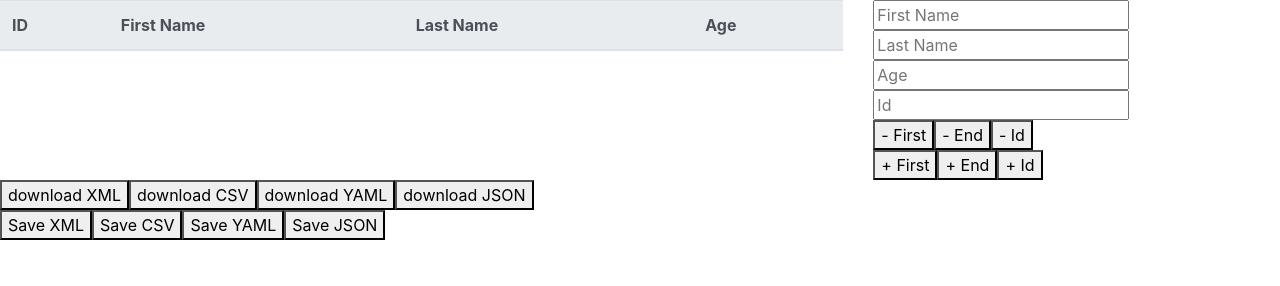
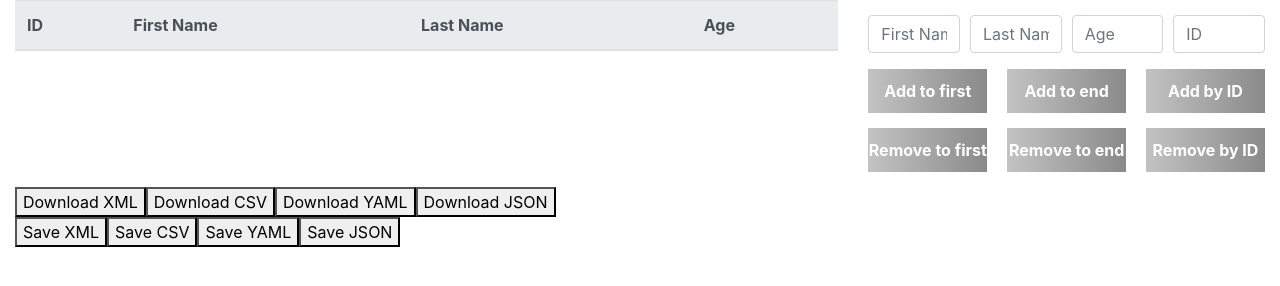
Before and after one commit to hnamazli/database-table, a website built with webpack: page src/index.html in a window 1280 px wide. Built offline with nearby package versions, Linux system fonts and the light colour scheme.

Commit message:
updated View

```diff
--- a/src/Controller.js
+++ b/src/Controller.js
@@ -33,7 +33,7 @@ class Controller {
             this.personAddtoEnd(firstName, lastName, age);
         }
 
-        if (action === 'byid') {
+        if (action === 'byId') {
             this.personAddById(firstName, lastName, age, id);
         }
 
--- a/src/View.js
+++ b/src/View.js
@@ -8,17 +8,20 @@ class View {
     }
 
     init = () => {
-        const wrapper = document.createElement('div');
-        wrapper.classList.add('wrapper');
+        const wrapper = this.createDiv(['wrapper', 'container-fluid']);
+        const wrapperTop = this.createDiv(['wrapper__top', 'row']);
+        const topTable = this.createDiv(['top__table-wrapper', 'col-8']);
+        const topController = this.createDiv(['top__controller', 'col-4']);
+        const controllerInput = this.createDiv(['controller__input']);
+        const inputDiv = this.createDiv(['form-group', 'input__div']);
+        const controllerButtons = this.createDiv(['controller__buttons']);
+        const buttonAdding = this.createDiv(['buttons__adding']);
+        const buttonRemoves = this.createDiv(['buttons__removing']);
+        const wrapperBottom = this.createDiv(['wrapper__bottom']);
+        const bottomDownload = this.createDiv(['bottom__download']);
+        const bottomSave = this.createDiv(['bottom__save']);
 
-        const wrapperTop = document.createElement('div');
-        wrapperTop.classList.add('wrapper__top');
-        wrapperTop.classList.add('row');
-
-        const topTable = document.createElement('div');
-        topTable.classList.add('top__table-wrapper');
-        topTable.classList.add('col-8');
-
+        ///////////////////////////////////////////////////////////////////////////
         const table = document.createElement('table');
         table.classList.add('table-wrapper__table');
         table.classList.add('table');
@@ -36,118 +39,35 @@ class View {
             theadTr.append(th);
         });
 
-        /////////////////////////////////////////////////////////////////////////
-        const topController = document.createElement('div');
-        topController.classList.add('top__controller');
-        topController.classList.add('col-4');
-        /////////////////////////////////////////////////////////////////////////
-        const controllerInput = document.createElement('div'); ////див для вводов
-        controllerInput.classList.add('controller__input');
-
-        const controllerButtons = document.createElement('div'); //для кнопок
-        controllerButtons.classList.add('controller__buttons');
-
-        const buttonAdding = document.createElement('div');
-        buttonAdding.classList.add('buttons__adding');
-
-        const buttonRemoves = document.createElement('div');
-        buttonRemoves.classList.add('buttons__removing');
         ///////////////////////////////////////////////////////////////////INPUTS
 
-        const inputId = document.createElement("INPUT");
-        inputId.setAttribute("type", "text");
-        inputId.id = 'inputId';
-        inputId.placeholder="Id"
-
-        const inputFirstName = document.createElement("INPUT");
-        inputFirstName.setAttribute("type", "text");
-
-        inputFirstName.id = 'inputFirstName';
-        inputFirstName.placeholder="First Name"
-
-        const inputLastName = document.createElement("INPUT");
-        inputLastName.setAttribute("type", "text");
-
-        inputLastName.id = 'inputLastName';
-        inputLastName.placeholder="Last Name"
-
-        const inputAge = document.createElement("INPUT");
-        inputAge.setAttribute("type", "text");
-
-        inputAge.id = 'inputAge';
-        inputAge.placeholder="Age"
-
-        //this.createInput('inputId');
+        const inputID = this.createInput('inputID', ['form-control'], 'ID', 'number');
+        const inputFirstName = this.createInput('firstName', ['form-control'], 'First Name');
+        const inputLastName = this.createInput('lastName', ['form-control'], 'Last Name');
+        const inputAge = this.createInput('age', ['form-control'], 'Age', 'number');
 
         ///////////////////////////////////////////////////////////////////BUTTONS
-        const buttonAddFirst = document.createElement("BUTTON");
-        buttonAddFirst.id = 'buttonAddFirst';
-        buttonAddFirst.textContent = '+ First'
-
-        const buttonRemoveFirst = document.createElement("BUTTON");
-        buttonRemoveFirst.id = 'buttonRemoveFirst';
-        buttonRemoveFirst.textContent = '- First'
-
-        const buttonAddEnd = document.createElement("BUTTON");
-        buttonAddEnd.id = 'buttonAddEnd';
-        buttonAddEnd.textContent = '+ End';
-
-        const buttonRemoveEnd = document.createElement("BUTTON");
-        buttonRemoveEnd.id = 'buttonRemoveEnd';
-        buttonRemoveEnd.textContent = '- End';
-
-        const buttonAddById = document.createElement("BUTTON");
-        buttonAddById.id = 'buttonAddById';
-        buttonAddById.textContent = '+ Id';
-
-        const buttonRemoveById = document.createElement("BUTTON");
-        buttonRemoveById.id = 'buttonRemoveById';
-        buttonRemoveById.textContent = '- Id';
-
-        ////////////////////////////////////////////////////////////////////////////
-        const wrapperBottom = document.createElement('div');
-        wrapperBottom.classList.add('wrapper__bottom');
-
-        const bottomDownload = document.createElement('div');
-        bottomDownload.classList.add('bottom__download');
-
-        const bottomSave = document.createElement('div');
-        bottomSave.classList.add('bottom__save');
+        const buttonAddFirst = this.createButton('addToFirst', 'Add to first');
+        const buttonRemoveFirst = this.createButton('removeToFirst', 'Remove to first');
+        const buttonAddEnd = this.createButton('addToEnd', 'Add to end');
+        const buttonRemoveEnd = this.createButton('removeToEnd', 'Remove to end');
+        const buttonAddById = this.createButton('addByID', 'Add by ID');
+        const buttonRemoveById = this.createButton('removeByID', 'Remove by ID');
 
         ////////////////////////////////////////////////////////////////////////////DOWNLOAD
 
-        const  buttonDownloadXML = document.createElement("BUTTON");
-        buttonDownloadXML.id = 'buttonDownloadXML';
-        buttonDownloadXML.textContent = 'download XML';
+        const buttonDownloadXML = this.createButton('downXML', 'Download XML');
+        const buttonDownloadCSV = this.createButton('downCSV', 'Download CSV');
+        const buttonDownloadYAML = this.createButton('downYAML', 'Download YAML');
+        const buttonDownloadJSON = this.createButton('downJSON', 'Download JSON');
 
-        const buttonDownloadCSV = document.createElement("BUTTON");
-        buttonDownloadCSV.id = 'buttonDownloadCSV';
-        buttonDownloadCSV.textContent = 'download CSV';
-
-        const buttonDownloadYAML = document.createElement("BUTTON");
-        buttonDownloadYAML.id = 'buttonDownloadYAML';
-        buttonDownloadYAML.textContent = 'download YAML';
-
-        const buttonDownloadJSON = document.createElement("BUTTON");
-        buttonDownloadJSON.id = 'buttonDownloadJSON';
-        buttonDownloadJSON.textContent = 'download JSON';
         ///////////////////////////////////////////////////////////////////////////////SAVE
 
-        const buttonSaveXML = document.createElement("BUTTON");
-        buttonSaveXML.id = 'buttonSaveXML';
-        buttonSaveXML.textContent = 'Save XML';
+        const buttonSaveXML = this.createButton('saveXML', 'Save XML');
+        const buttonSaveCSV = this.createButton('saveCSV', 'Save CSV');
+        const buttonSaveYAML = this.createButton('saveYAML', 'Save YAML');
+        const buttonSaveJSON = this.createButton('saveJSON', 'Save JSON');
 
-        const buttonSaveCSV = document.createElement("BUTTON");
-        buttonSaveCSV.id = 'buttonSaveCSV';
-        buttonSaveCSV.textContent = 'Save CSV';
-
-        const buttonSaveYAML = document.createElement("BUTTON");
-        buttonSaveYAML.id = 'buttonSaveYAML';
-        buttonSaveYAML.textContent = 'Save YAML';
-
-        const buttonSaveJSON = document.createElement("BUTTON");
-        buttonSaveJSON.id = 'buttonSaveJSON';
-        buttonSaveJSON.textContent = 'Save JSON';
         //////////////////////////////////////////////////////////////////////////////////////
         wrapper.append(wrapperTop);
         wrapper.append(wrapperBottom);
@@ -162,13 +82,14 @@ class View {
         topController.append(controllerInput);
         topController.append(controllerButtons);
 
-        controllerInput.append(inputFirstName);
-        controllerInput.append(inputLastName);
-        controllerInput.append(inputAge);
-        controllerInput.append(inputId);
+        controllerInput.append(inputDiv);
+        inputDiv.append(inputFirstName);
+        inputDiv.append(inputLastName);
+        inputDiv.append(inputAge);
+        inputDiv.append(inputID);
 
+        controllerButtons.append(buttonAdding);
         controllerButtons.append(buttonRemoves);
-        controllerButtons.append(buttonAdding);
 
         buttonAdding.append(buttonAddFirst);
         buttonRemoves.append(buttonRemoveFirst);
@@ -192,29 +113,54 @@ class View {
 
 
         this._root.append(wrapper);
+    }
 
-        ///////////////////////////////////////////////////////////////callback
+    createDiv = classes => {
+        const div = document.createElement('div');
+
+        if (classes) {
+            div.classList.add(...classes);
+        }
+
+        return div;
     }
-    //createElementInput //тут будет разбиение на функции createElement(название)
 
-    // createInput = id => {
-    //     let input = document.createElement("INPUT");
-    //     input.setAttribute("type", "text");
-    //     input.id = id;
-    //     return input;
-    // }
+    createInput = (id, classes, placeholder, type = 'text') => {
+        const input = document.createElement("input");
+        input.setAttribute("type", type);
+        input.placeholder = placeholder;
+
+        if (id) {
+            input.id = id;
+        }
+
+        if (classes) {
+            input.classList.add(...classes);
+        }
+
+        return input;
+    }
+
+    createButton = (id, name) => {
+        const button = document.createElement("button");
+        button.id = id;
+        button.textContent = name;
+
+        return button;
+    }
 
     drawPersons = persons => {
-        const tbodyTr =  document.createElement('tbody');
-        const tableThead = document.querySelector('.table-wrapper__table');
-        tbodyTr.id = 'tbody';
+        const tbody =  document.createElement('tbody');
+        tbody.id = 'tbody';
+
+        const table = document.querySelector('.table-wrapper__table');
 
         persons.forEach((element, index) => {
             const tr = document.createElement('tr');
             const th = document.createElement('th');
-            th.innerText = index + 1;
+            th.innerText = ++index;
 
-            tbodyTr.append(tr);
+            tbody.append(tr);
             tr.append(th);
 
             for (var key in element) {
@@ -225,64 +171,55 @@ class View {
             }
         });
 
-        tableThead.append(tbodyTr);
+        table.append(tbody);
     }
 
+    clearAllPersons = () => {
+        let personsTable = document.getElementById('tbody');
+        personsTable.remove();
+    }
 
-    clearAllPersons = () => {
-        let personsWrapper = document.getElementById('tbody');
-        personsWrapper.remove();
-    }
-    /*
-    checkInputs = () => {
-        const inputId = getElementById('inputId');
-        const inputFirstName = getElementById('inputFirstName');
-        const inputLastName = getElementById('inputLastName');
-        const inputAge = getElementById('inputAge');
-
-    }
-    */
     onButtonAdding = cb => { // собирает данные для добавление в таблицу
 
-        buttonAddFirst.onclick = () => {
-            if (inputFirstName.value == '' || inputLastName.value == '' || inputAge.value == '') {
-                alert('not all data entered');
+        addToFirst.onclick = () => {
+            if (firstName.value == '' || lastName.value == '' || age.value == '') {
+                alert('Please fill in the correct form all cells.');
             } else {
                 let action = 'tofirst'; //куда добавить элемент
-                cb(action, inputFirstName.value, inputLastName.value, inputAge.value);
+                cb(action, firstName.value, lastName.value, age.value);
 
-                inputFirstName.value = '';
-                inputLastName.value = '';
-                inputAge.value = '';
-                inputId.value = '';
+                firstName.value = '';
+                lastName.value = '';
+                age.value = '';
+                inputID.value = '';
             }
         };
 
-        buttonAddEnd.onclick = () => {
-            if (inputFirstName.value == '' || inputLastName.value == '' || inputAge.value == '') {
-                alert('not all data entered');
+        addToEnd.onclick = () => {
+            if (firstName.value == '' || lastName.value == '' || age.value == '') {
+                alert('Please fill in the correct form all cells.');
             } else {
-                let action = 'tofirst'; //куда добавить элемент
-                cb(action, inputFirstName.value, inputLastName.value, inputAge.value);
+                let action = 'toend'; //куда добавить элемент
+                cb(action, firstName.value, lastName.value, age.value);
 
-                inputFirstName.value = '';
-                inputLastName.value = '';
-                inputAge.value = '';
-                inputId.value = '';
+                firstName.value = '';
+                lastName.value = '';
+                age.value = '';
+                inputID.value = '';
             }
         };
 
-        buttonAddById.onclick = () => {
-            if (inputFirstName.value == '' || inputLastName.value == '' || inputAge.value == '') {
-                alert('not all data entered');
+        addByID.onclick = () => {
+            if (firstName.value == '' || lastName.value == '' || age.value == '') {
+                alert('Please fill in the correct form all cells.');
             } else {
                 let action = 'byId'; //куда добавить элемент
-                cb(action, inputFirstName.value, inputLastName.value, inputAge.value, inputId.value);
+                cb(action, firstName.value, lastName.value, age.value, inputID.value);
 
-                inputFirstName.value = '';
-                inputLastName.value = '';
-                inputAge.value = '';
-                inputId.value = '';
+                firstName.value = '';
+                lastName.value = '';
+                age.value = '';
+                inputID.value = '';
             }
         };
 
@@ -290,24 +227,24 @@ class View {
 
     onButtonRemoving = cb => { //для удаления
 
-        buttonRemoveFirst.onclick = () => {
+        removeToFirst.onclick = () => {
             let action = 'tofirst'; //откуда удалить элемент
             cb(action);
 
         };
 
-        buttonRemoveEnd.onclick = () => {
+        removeToEnd.onclick = () => {
             let action = 'toend';
-            cb(action, inputFirstName.value, inputLastName.value, inputAge.value);
+            cb(action, firstName.value, lastName.value, age.value);
 
         };
 
-        buttonRemoveById.onclick = () => {
-            if (inputId.value == ''){
-                alert('not all data entered');
+        removeByID.onclick = () => {
+            if (inputID.value == ''){
+                alert('Please fill in the correct form all cells.');
             } else {
                 let action = 'byid';
-                cb(action, inputId.value);
+                cb(action, inputID.value);
             }
 
         };
@@ -316,45 +253,53 @@ class View {
 
     onButtonSave = cb => {
 
-        buttonSaveXML.onclick = () => {
+        saveXML.onclick = () => {
             let format = 'xml';
+
             cb(format);
         }
 
-        buttonSaveCSV.onclick = () => {
+        saveCSV.onclick = () => {
             let format = 'csv';
+
             cb(format);
         }
 
-        buttonSaveYAML.onclick = () => {
+        saveYAML.onclick = () => {
             let format = 'yaml';
+
             cb(format);
         }
 
-        buttonSaveJSON.onclick = () => {
+        saveJSON.onclick = () => {
             let format = 'json';
+
             cb(format);
         }
     }
 
     onButtonDownload = cb => {
-        buttonDownloadXML.onclick = () => {
+        downXML.onclick = () => {
             let format = 'xml';
+
             cb(format);
         }
 
-        buttonDownloadCSV.onclick = () => {
+        downCSV.onclick = () => {
             let format = 'csv';
+
             cb(format);
         }
 
-        buttonDownloadYAML.onclick = () => {
+        downYAML.onclick = () => {
             let format = 'yaml';
+
             cb(format);
         }
 
-        buttonDownloadJSON.onclick = () => {
+        downJSON.onclick = () => {
             let format = 'json';
+
             cb(format);
         }
     }
--- a/src/style.scss
+++ b/src/style.scss
@@ -1,7 +1,36 @@
 @import "~bootstrap/scss/bootstrap";
 
-$body-color: #000;
+.top__controller {
+  padding: 0 15px;
 
-body {
-  color: $body-color;
+  .input__div {
+    display: flex;
+    margin-top: 15px;
+
+    input {
+      margin-right: 10px;
+    }
+
+    input:last-child {
+      margin-right: 0;
+    }
+  }
+
+  .controller__buttons {
+
+    .buttons__adding, .buttons__removing {
+      margin-bottom: 15px;
+      display: flex;
+      justify-content: space-between;
+
+      button {
+        width: 30%;
+        border: none;
+        background: linear-gradient(90deg, #c3c3c3, #8a8a8a);
+        color: #fff;
+        padding: 10px 0;
+        font-weight: bold;
+      }
+    }
+  }
 }
```
